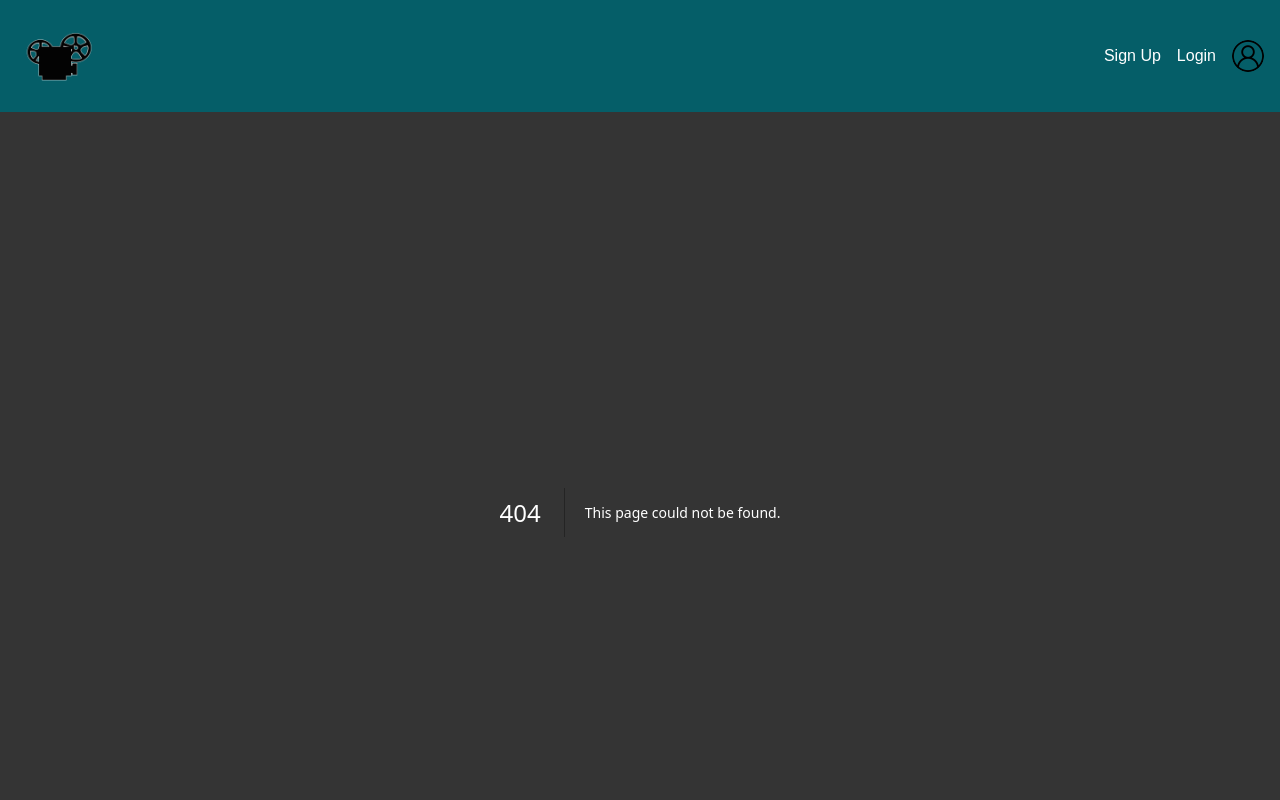
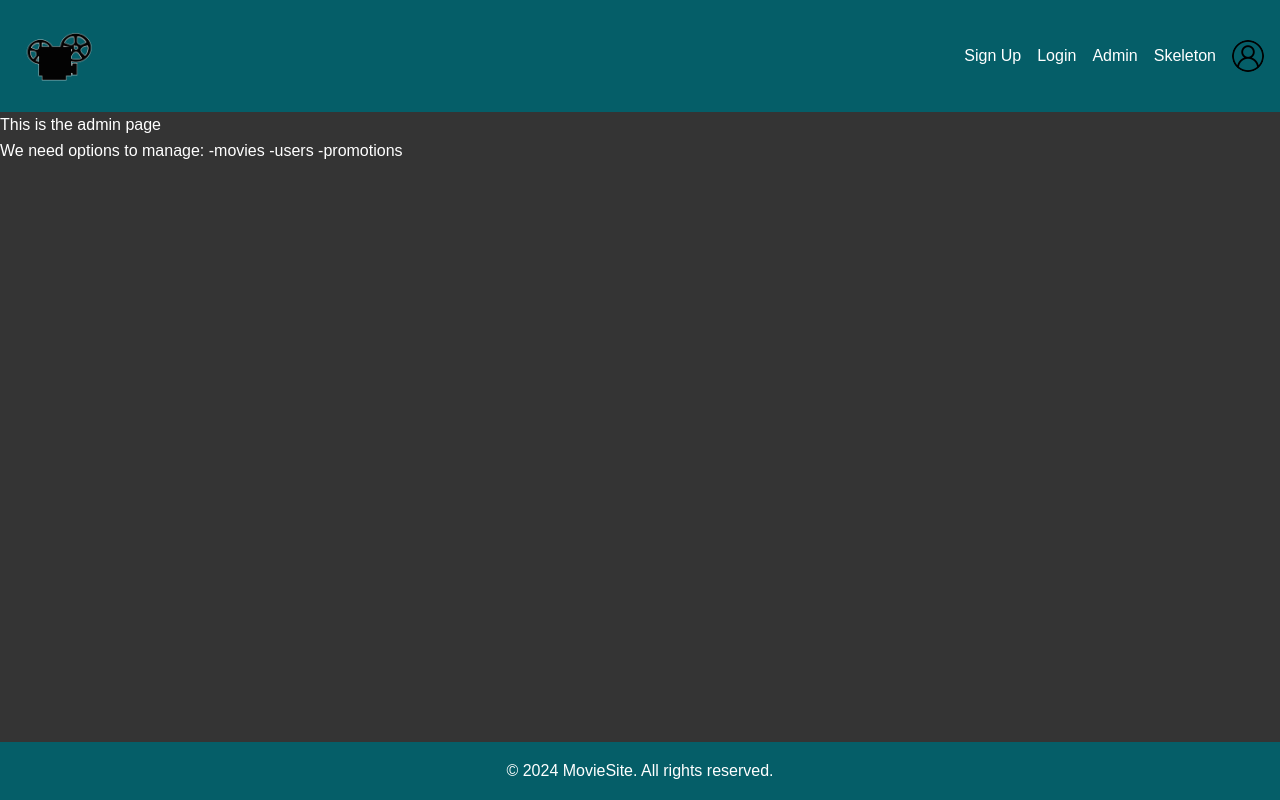
Before and after one commit to SpicyNachos03/movie-booking-website-csci4050, a Next.js app: page /admin in a window 1280 px wide. Before the commit this address had no page. Shown: the top 800 px of the page. Built offline with nearby package versions, Linux system fonts and the light colour scheme.

Commit message:
added page creation notes

```diff
--- a/package.json
+++ b/package.json
@@ -9,9 +9,11 @@
     "lint": "next lint"
   },
   "dependencies": {
+    "bootstrap": "^5.3.3",
     "mongodb": "^6.9.0",
     "next": "14.2.12",
     "react": "^18",
+    "react-bootstrap": "^2.10.4",
     "react-dom": "^18",
     "react-image-gallery": "^1.3.0",
     "react-router-dom": "^6.26.2",
--- /dev/null
+++ b/src/app/admin/page.js
@@ -0,0 +1,23 @@
+'use client'
+
+import { useState } from 'react';
+
+import Header from '@/components/Header';
+import Footer from '@/components/Footer';
+import { Button } from 'react-bootstrap';
+import {Link} from 'react-router-dom';
+
+function Admin(){
+    return(
+        <div>
+            <h1>This is the admin page</h1>
+            <p>We need options to manage:
+                -movies
+                -users
+                -promotions
+            </p>
+        </div>
+    )
+}
+
+export default Admin;
--- /dev/null
+++ b/src/app/skeleton/page.js
@@ -0,0 +1,21 @@
+'use client'
+
+import { useState } from 'react';
+
+import Header from '@/components/Header';
+import Footer from '@/components/Footer';
+import { Button } from 'react-bootstrap';
+import {Link} from 'react-router-dom';
+
+//copy and paste this skeleton page if you want to create a new page
+//within Header.js copy the same <Link></Link> list item and rename is accordingly to access it through the header
+
+function Skeleton(){
+    return(
+        <div>
+            <h1>This is a skeleton page</h1>
+        </div>
+    )
+}
+
+export default Skeleton;
--- a/src/components/Header.js
+++ b/src/components/Header.js
@@ -19,6 +19,9 @@ export default function Header() {
           <ul className="flex space-x-4 mr-4">
             <li><Link href="/signup" className="text-white hover:text-lightCyan">Sign Up</Link></li>
             <li><Link href="/login" className="text-white hover:text-lightCyan">Login</Link></li>
+            <li><Link href="/admin" className="text-white hover:text-lightCyan">Admin</Link></li>
+            <li><Link href="/skeleton" className="text-white hover:text-lightCyan">Skeleton</Link></li>
+
           </ul>
           <Link href="/profile" className="text-white hover:text-lightCyan">
             <Image
```
Also changed, not shown: 1 other file (tests, documents, lock files or other folders).
